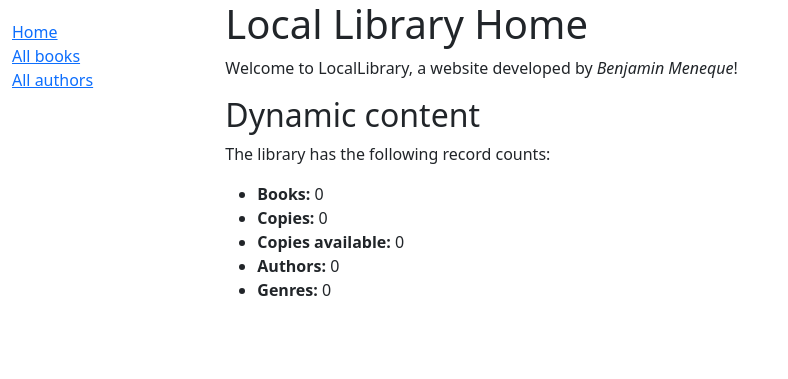
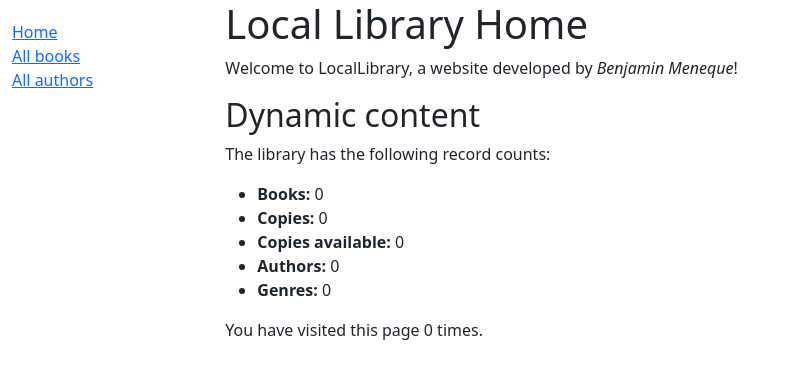
Before and after one commit to benjaminmeneque/local-library, a Django app: page /catalog/ in a window 1280 px wide. Shown: the top 379 px of the page, without its empty margins (0-788 px from the left). Run offline with Django 5.2, Linux system fonts and the light colour scheme; data that the repository does not hold is empty.

Commit message:
add session

```diff
--- a/catalog/urls.py
+++ b/catalog/urls.py
@@ -6,5 +6,5 @@ urlpatterns = [
     path("books/", views.BookListView.as_view(), name="books"),
     path("book/<int:pk>", views.BookDetailView.as_view(), name="book-detail"),
     path("authors/", views.AuthorListView.as_view(), name="authors"),
-    path("authors/<int:pk>", views.AuthorDetailView.as_view(), name="author-detail"),
+    path("author/<int:pk>", views.AuthorDetailView.as_view(), name="author-detail"),
 ]
--- a/catalog/views.py
+++ b/catalog/views.py
@@ -18,12 +18,17 @@ def index(request):
     # The 'all()' is implied by default.
     num_authors = Author.objects.count()
 
+    # Number of visits to this view, as counted in the session variable.
+    num_visits = request.session.get("num_visits", 0)
+    request.session["num_visits"] = num_visits + 1
+
     context = {
         "num_books": num_books,
         "num_instances": num_instances,
         "num_instances_available": num_instances_available,
         "num_authors": num_authors,
         "num_genres": num_genres,
+        "num_visits": num_visits,
     }
 
     # Render the HTML template index.html with the data in the context variable
--- a/templates/catalog/index.html
+++ b/templates/catalog/index.html
@@ -17,4 +17,7 @@
     <li><strong>Authors:</strong> {{ num_authors }}</li>
     <li><strong>Genres:</strong> {{ num_genres }}</li>
 </ul>
+<p>
+    You have visited this page {{ num_visits }} time{{ num_visits|pluralize }}.
+</p>
 {% endblock %}
```
